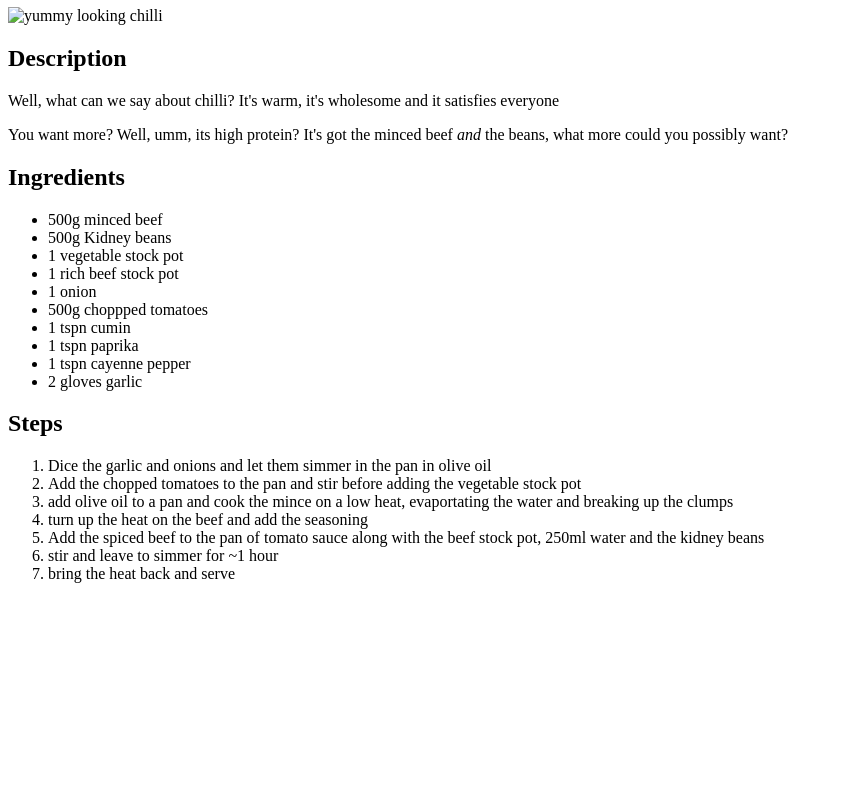
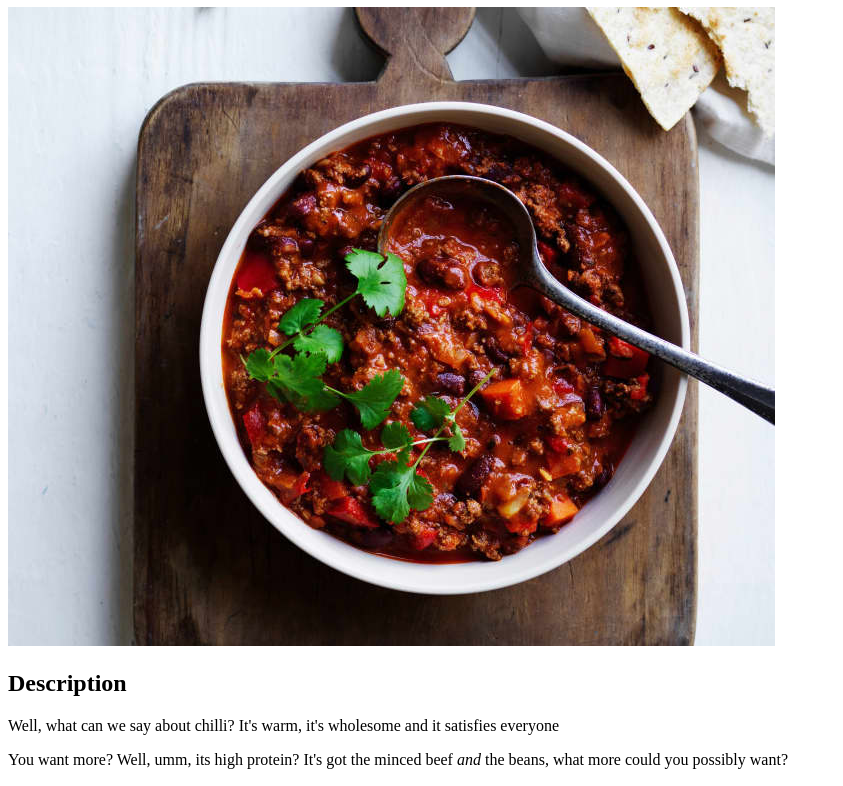
Before and after one commit to PGallagher93/odin-recipes, a plain HTML site: page recipes/chilli.html in a window 1280 px wide. Shown: the part 73-859 px from the top of the page, without its empty margins (0-843 px from the left). Before the commit the page ends 800 px from the top, so only its background shows below. Drawn offline with Linux system fonts and the light colour scheme.

Commit message:
Make chilli image appear ./recipes/chilli.html

```diff
--- a/recipes/chilli.html
+++ b/recipes/chilli.html
@@ -6,7 +6,7 @@
     </head>
     <body>
         <h1>chilli</h1>
-        <img src="imgs/chilli.jpg" alt="yummy looking chilli">
+        <img src="../imgs/chilli.jpg" alt="yummy looking chilli">
         <h2>Description</h2>
         <p>Well, what can we say about chilli? It's warm, it's wholesome and it satisfies everyone</p>
         <p> You want more? Well, umm, its high protein? It's got the minced beef <em>and</em> the beans, what more could you possibly want?</p>
```
